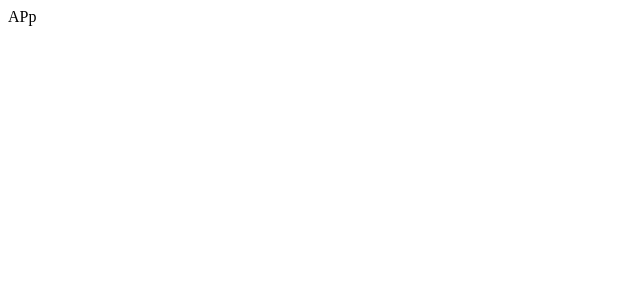
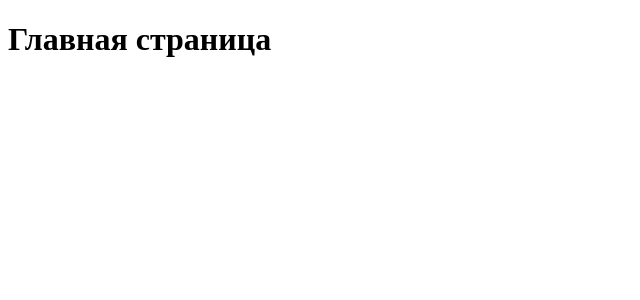
Before and after one commit to Deokti/react-realtime-chat-app, a React (Create React App) app: page / in a window 1280 px wide. Shown: the top 300 px of the page, without its empty margins (0-640 px from the left). Built offline with nearby package versions, Linux system fonts and the light colour scheme.

Commit message:
Базовая структура проекта

```diff
--- a/src/components/app/App.tsx
+++ b/src/components/app/App.tsx
@@ -1,7 +1,7 @@
 import React from 'react';
 
 const App = () => {
-  return <div>APp</div>
+  return <h1>Главная страница</h1>
 };
 
 export default App;
```
